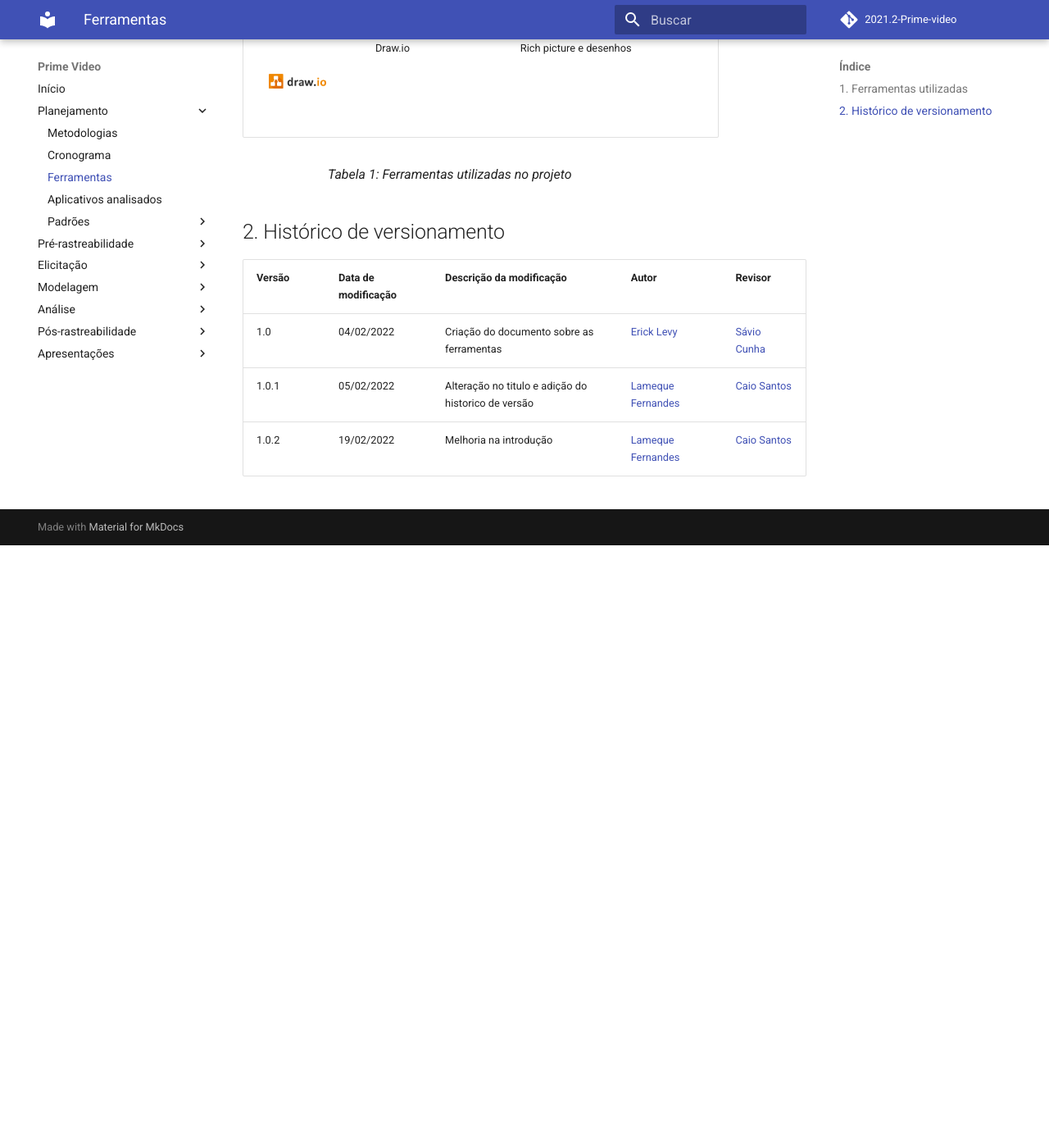
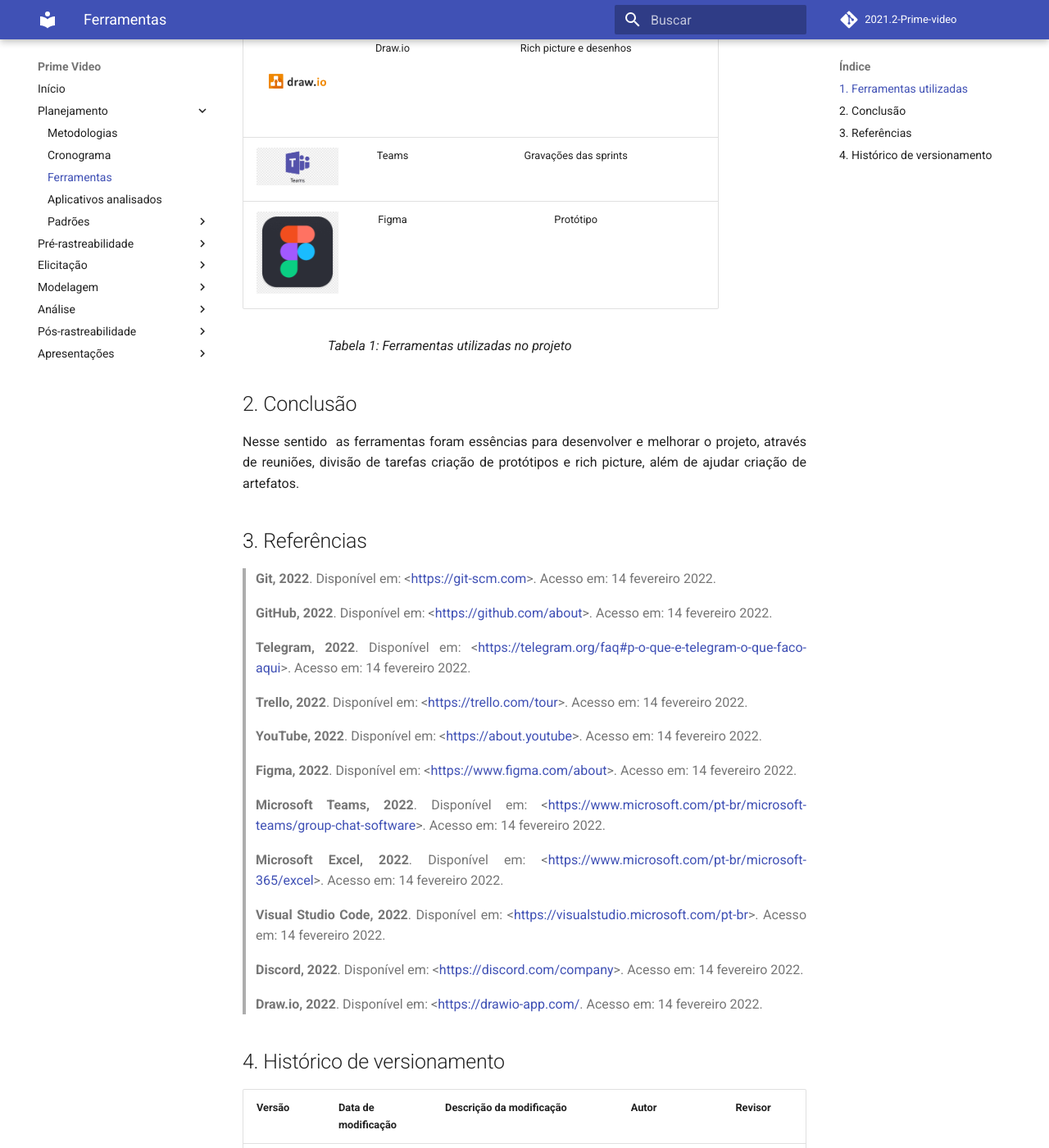
Before and after one commit to Requisitos-de-Software/2021.2-Prime-video, an MkDocs documentation site: the page built from docs/planejamento/ferramentas.md, in a window 1280 px wide and 1400 px high, scrolled down 760 px. Shown: the whole window at 82% size. Built offline with MkDocs 1.6.1 and Material for MkDocs 9.7.7, drawn with Linux system fonts in a browser that asks for light colours; comment, search, counter and statistics services are not loaded; before the commit the page ends 1425 px from its top, so only the background shows below that; some of the changed text lies outside the part shown.

Commit message:
adicionando as imagens que serão usadas na finalização de ferramentas

```diff
--- a/docs/planejamento/ferramentas.md
+++ b/docs/planejamento/ferramentas.md
@@ -3,6 +3,9 @@
 ## 1. Ferramentas utilizadas
 
 Para melhor organização dos membros no desenvolvimento do projeto, o time decidiu utilizar os seguintes softwares e ferramentas.
+
+
+
 
 
 | Ferramenta | Nome     | Ação |
@@ -12,14 +15,54 @@
  | ![drawing](../assets/img/telegram.png) | Telegram | Utilizado para a Comunicação dos integrantes do grupo |
  | ![drawing](../assets/img/trello.png)  | Trello | Controle e escolha das tarefas|
  | ![drawing](../assets/img/draw-io.png) | Draw.io | Rich picture e desenhos |
+ | ![drawing](../assets/img/teams.png) | Teams | Gravações das sprints |
+ | ![drawing](../assets/img/figma.png) | Figma | Protótipo |
+
 
 <figcaption>Tabela 1: Ferramentas utilizadas no projeto</figcaption>
 
+## 2. Conclusão
 
-## 2. Histórico de versionamento
+<p align="justify">
+Nesse sentido  as ferramentas foram essências para desenvolver e melhorar o projeto, através de reuniões, divisão de tarefas criação de protótipos e rich picture, além de ajudar criação de artefatos.
+</p>
+
+
+## 3. Referências
+
+
+> **Git, 2022**. Disponível em: <<https://git-scm.com>>. Acesso em: 14 fevereiro 2022.
+
+> **GitHub, 2022**. Disponível em: <<https://github.com/about>>. Acesso em: 14 fevereiro 2022.
+
+> **Telegram, 2022**. Disponível em: <<https://telegram.org/faq#p-o-que-e-telegram-o-que-faco-aqui>>. Acesso em: 14 fevereiro 2022.
+
+> **Trello, 2022**. Disponível em: <<https://trello.com/tour>>. Acesso em: 14 fevereiro 2022.
+
+> **YouTube, 2022**. Disponível em: <<https://about.youtube>>. Acesso em: 14 fevereiro 2022.
+
+> **Figma, 2022**. Disponível em: <<https://www.figma.com/about>>. Acesso em: 14 fevereiro 2022.
+
+> **Microsoft Teams, 2022**. Disponível em: <<https://www.microsoft.com/pt-br/microsoft-teams/group-chat-software>>. Acesso em: 14 fevereiro 2022.
+
+> **Microsoft Excel, 2022**. Disponível em: <<https://www.microsoft.com/pt-br/microsoft-365/excel>>. Acesso em: 14 fevereiro 2022.
+
+> **Visual Studio Code, 2022**. Disponível em: <<https://visualstudio.microsoft.com/pt-br>>. Acesso em: 14 fevereiro 2022.
+
+> **Discord, 2022**. Disponível em: <<https://discord.com/company>>. Acesso em: 14 fevereiro 2022.
+
+> **Draw.io, 2022**.  Disponível em: <<https://drawio-app.com/>. Acesso em: 14 fevereiro 2022.
+
+
+
+
+
+
+## 4. Histórico de versionamento
 
 |Versão|Data de modificação|Descrição da modificação|Autor|Revisor|
 |-|-|-|-|-|
 |1.0|04/02/2022|Criação do documento sobre as ferramentas|[Erick Levy](https://github.com/ericklevy)|[Sávio Cunha](https://github.com/savioc2)|
 |1.0.1|05/02/2022|Alteração no titulo e adição do historico de versão|[Lameque Fernandes](https://github.com/lamequefernandes)|[Caio Santos](https://github.com/caiobsantos)|
 |1.0.2|19/02/2022|Melhoria na introdução|[Lameque Fernandes](https://github.com/lamequefernandes)|[Caio Santos](https://github.com/caiobsantos)|
+|1.0.3|22/04/2022|Criação do tópico  conclusão do documento|[Erick Levy](https://github.com/ericklevy)|  |
```
Also changed, not shown: docs/elicitacao/personas.md (+1 -0 lines), docs/planejamento/apps-analisados.md (+1 -0 lines), docs/planejamento/cronograma.md (+1 -0 lines), docs/assets/img/excel.png (added), docs/assets/img/figma.png (added), docs/assets/img/git.png (added), docs/assets/img/teams.png (added), docs/assets/img/vscode.png (added), docs/assets/img/youtube.png (added).
